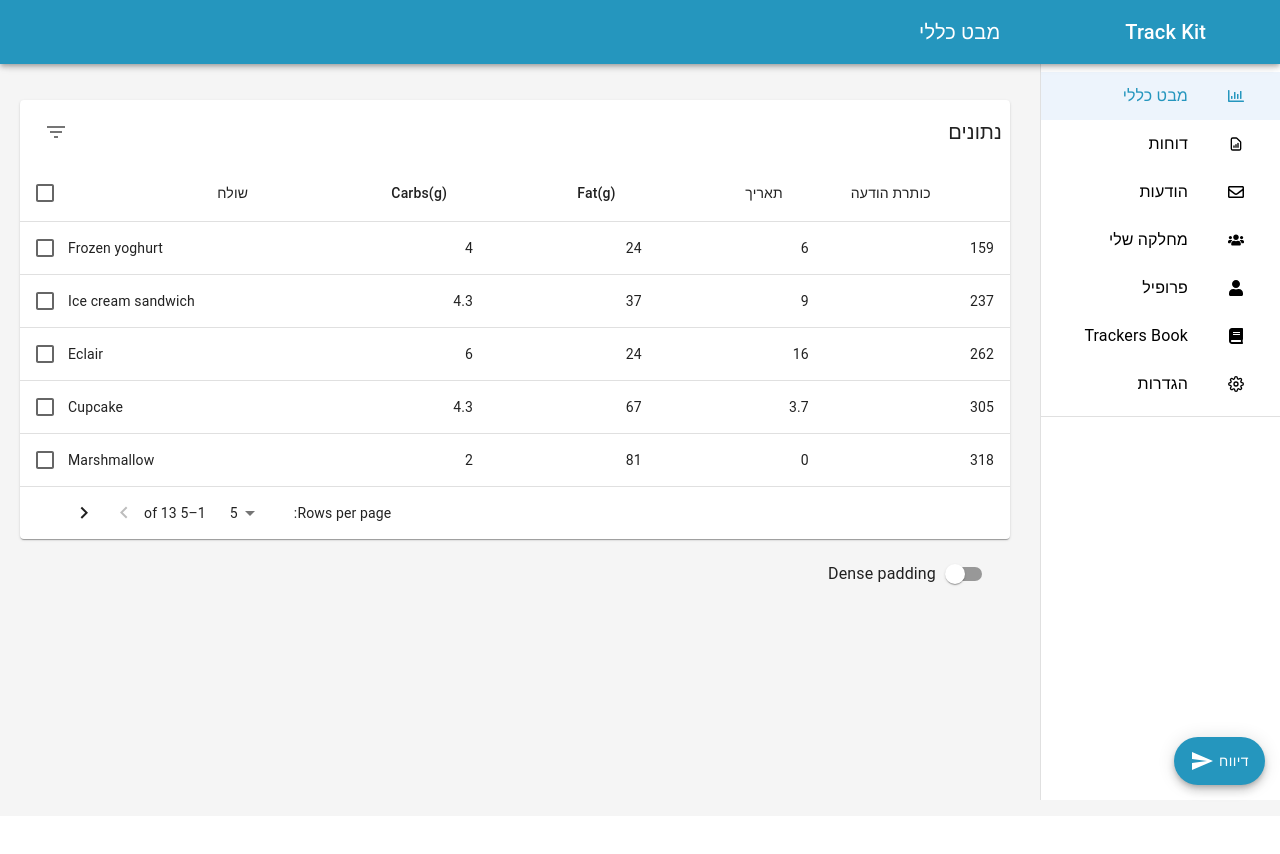
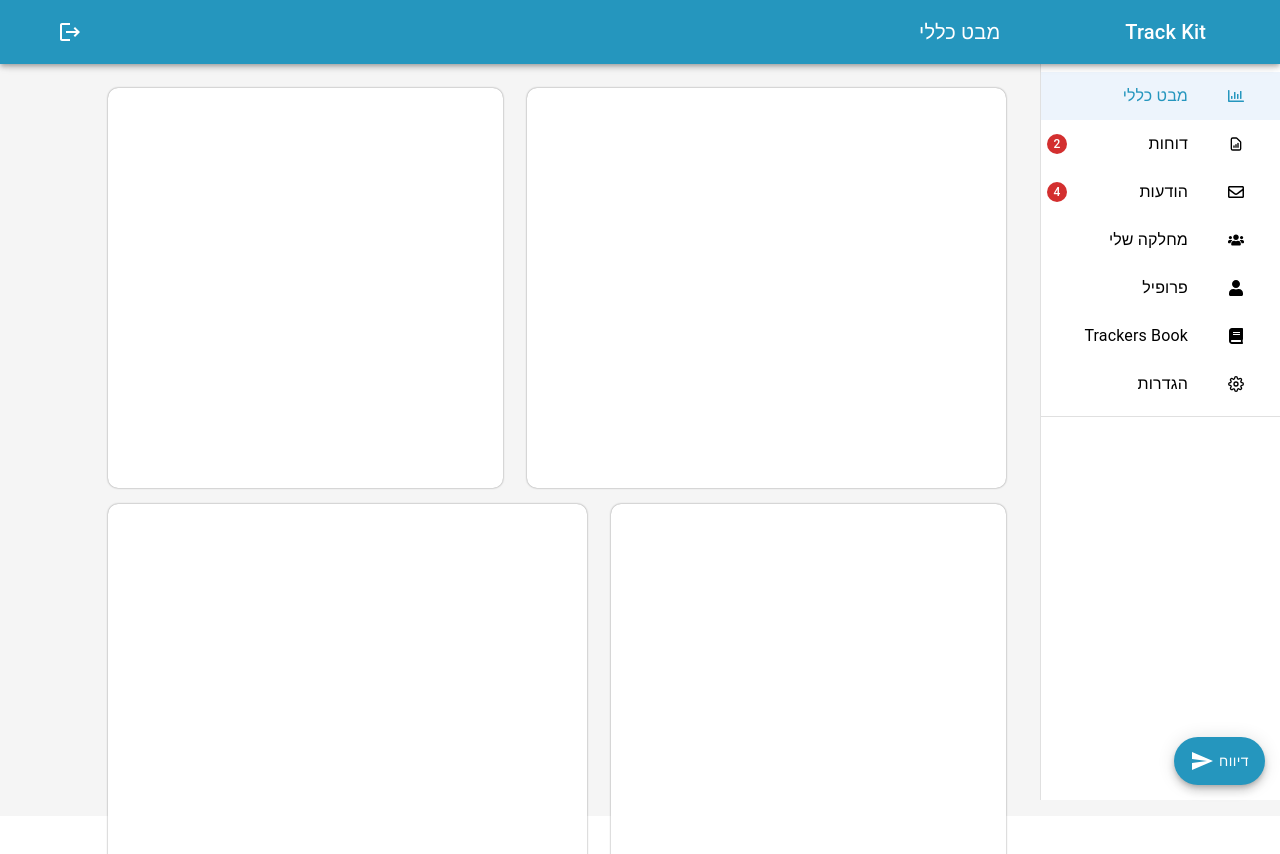
Before and after one commit to neriagoren/Trackit, a React (Create React App) app: page /overview in a window 1280 px wide. Shown: the top 854 px of the page. Before the commit the page ends 816 px from the top, so only its background shows below. Built offline with nearby package versions, Linux system fonts and the light colour scheme.

Commit message:
added container and grid to Overview.js

```diff
--- a/src/App.js
+++ b/src/App.js
@@ -2,7 +2,6 @@ import './App.css';
 import * as React from "react";
 import {useState} from "react";
 import {BrowserRouter, Route} from "react-router-dom";
-
 import SignIn from "./pages/SignIn";
 import ClippedDrawer from "./components/ClippedDrawer";
 import {Redirect} from "react-router";
@@ -23,10 +22,7 @@ function App(){
     }
     return (
         <BrowserRouter>
-
             <div className="App" dir={"rtl"}>
-
-
                 {
                     isLogged ?
                         <>
--- a/src/components/Boards/Inbox.js
+++ b/src/components/Boards/Inbox.js
@@ -5,13 +5,10 @@ import ListItemButton from '@mui/material/ListItemButton';
 import ListItemText from '@mui/material/ListItemText';
 import {
     Avatar,
-    Badge,
     Button,
     Checkbox,
     Chip,
-    Divider,
     Grid,
-    InputAdornment,
     ListItem,
     ListItemIcon,
     TextField
@@ -20,7 +17,6 @@ import Box from "@mui/material/Box";
 import Typography from "@mui/material/Typography";
 import AccountCircleIcon from '@mui/icons-material/AccountCircle';
 import ScrollableFeed from 'react-scrollable-feed'
-import {AccountCircle} from "@mui/icons-material";
 
 
 
--- a/src/components/ClippedDrawer.js
+++ b/src/components/ClippedDrawer.js
@@ -23,15 +23,17 @@ import Reports from "../pages/Reports";
 import Report from "../pages/Report";
 import Databases from "../pages/Databases";
 import Support from "../pages/Support";
-import {Divider} from "@mui/material";
+import {Badge, Divider} from "@mui/material";
 import MyAppBar from "./MyAppBar";
 import Inbox from "./Boards/Inbox";
+import Setting from "../pages/Setting";
 
 
 const drawerWidth = 240;
 
 const SidebarData = [
     {
+        id: "overview",
         title: "מבט כללי",
         path: "/overview",
         icon: <FaRegChartBar />,
@@ -39,6 +41,7 @@ const SidebarData = [
         iconOpened: <GoTriangleUp />,
     },
     {
+        id: "reports",
         title: "דוחות",
         path: "/reports",
         icon: <HiOutlineDocumentReport />,
@@ -58,6 +61,7 @@ const SidebarData = [
         ]
     },
     {
+        id: "messages",
         title: "הודעות",
         path: "/inbox",
         icon: <FaRegEnvelope />,
@@ -65,6 +69,7 @@ const SidebarData = [
         iconOpened: <GoTriangleUp />,
     },
     {
+        id: "department",
         title: "מחלקה שלי",
         path: "/department",
         icon: <FaUsers />,
@@ -72,6 +77,7 @@ const SidebarData = [
         iconOpened: <GoTriangleUp />,
     },
     {
+        id: "profile",
         title: "פרופיל",
         path: "/profile",
         icon: <FaUser />,
@@ -86,6 +92,7 @@ const SidebarData = [
         ]
     },
     {
+        id: "book",
         title: "Trackers Book",
         path: "/book",
         icon: <FaBook />,
@@ -93,6 +100,7 @@ const SidebarData = [
         iconOpened: <GoTriangleUp />
     },
     {
+        id:"setting",
         title: "הגדרות",
         path: "/setting",
         icon: <FiSettings />,
@@ -152,6 +160,17 @@ export default function ClippedDrawer() {
                                     </ListItemIcon>
                                     <ListItemText primary={item.title} sx={{textAlign:"right"}}/>
 
+                                    {
+                                        item.id === "messages" &&
+                                        <Badge badgeContent={4} color={"error"} />
+
+                                    }
+
+                                    {
+                                        item.id === "reports" &&
+                                        <Badge badgeContent={2} color={"error"} />
+
+                                    }
                                 </ListItem>
                             </NavLink>
 
@@ -172,7 +191,7 @@ export default function ClippedDrawer() {
                 <Route path={"/reports"} component={Reports} exact={true}/>
                 <Route path={"/reports/reportabug"} component={Report} exact={true}/>
                 <Route path={"/reports/databases"} component={Databases} exact={true}/>
-                <Route path={"/setting/support"} component={Support} exact={true}/>
+                <Route path={"/setting"} render={props => <Setting  {...props} />} exact={true}/>
 
             </Box>
 
--- a/src/components/MyAppBar.js
+++ b/src/components/MyAppBar.js
@@ -2,7 +2,8 @@ import Toolbar from "@mui/material/Toolbar";
 import Typography from "@mui/material/Typography";
 import AppBar from "@mui/material/AppBar";
 import * as React from "react";
-
+import IconButton from "@mui/material/IconButton";
+import LogoutIcon from '@mui/icons-material/Logout';
 
 export default function MyAppBar(props) {
     return (
@@ -25,6 +26,10 @@ export default function MyAppBar(props) {
 
                     {props.title}
                 </Typography>
+
+                <IconButton sx={{position:"fixed", left:50, color:"white"}}>
+                    <LogoutIcon />
+                </IconButton>
             </Toolbar>
         </AppBar>
     )
--- a/src/pages/Overview.js
+++ b/src/pages/Overview.js
@@ -1,17 +1,40 @@
 import React from "react";
 
-import EnhancedTable from "../components/EnhancedTable";
+import {Container, Grid} from "@mui/material";
+import Box from "@mui/material/Box";
 
 
 class Overview extends React.Component {
 
     render () {
         return (
-            <div>
+            <Container sx ={{height:"100%", overflowY:"auto", paddingBottom:20, paddingTop:1}}>
+            <Grid container rowSpacing={2} columnSpacing={{ xs: 1, sm: 2, md: 3 }}>
+                <Grid item xs={6} >
+                    <Box sx={{ height:"400px", bgcolor: 'background.paper', borderRadius:"10px", boxShadow:"0px 0px 2px gray"}}>
+                    </Box>
+                </Grid>
 
-                    <EnhancedTable />
+                <Grid item xs={5} >
+                    <Box sx={{ height:"400px", bgcolor: 'background.paper', borderRadius:"10px", boxShadow:"0px 0px 2px gray"}}>
+                    </Box>
+                </Grid>
 
-            </div>
+                <Grid item xs={5} >
+                    <Box sx={{ height:"400px", bgcolor: 'background.paper', borderRadius:"10px", boxShadow:"0px 0px 2px gray"}}>
+                    </Box>
+                </Grid>
+
+                <Grid item xs={6} >
+                    <Box sx={{ height:"400px", bgcolor: 'background.paper', borderRadius:"10px", boxShadow:"0px 0px 2px gray"}}>
+                    </Box>
+                </Grid>
+
+
+            </Grid>
+
+            </Container>
+
         )
     }
 }
--- /dev/null
+++ b/src/pages/Setting.js
@@ -0,0 +1,10 @@
+
+
+export default function Setting() {
+
+    return (
+        <div>
+            hello
+        </div>
+    )
+}
```
